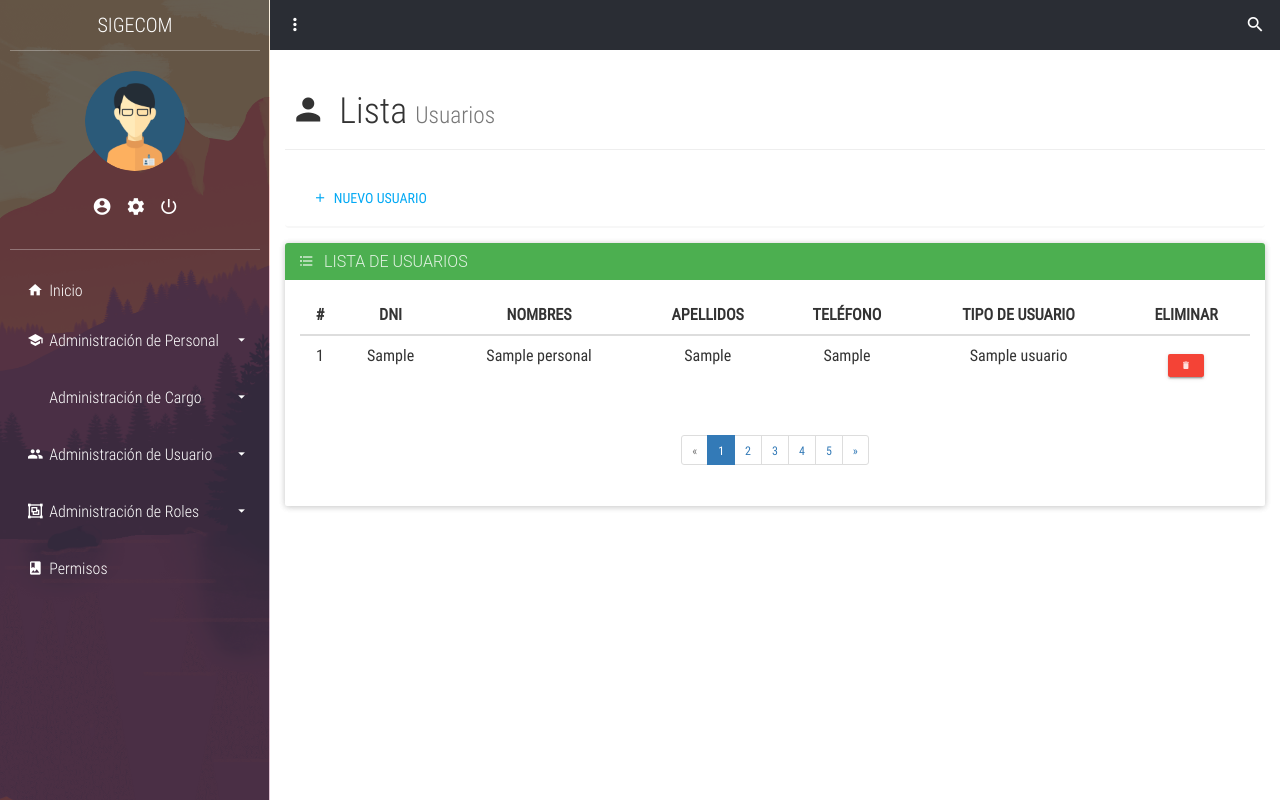
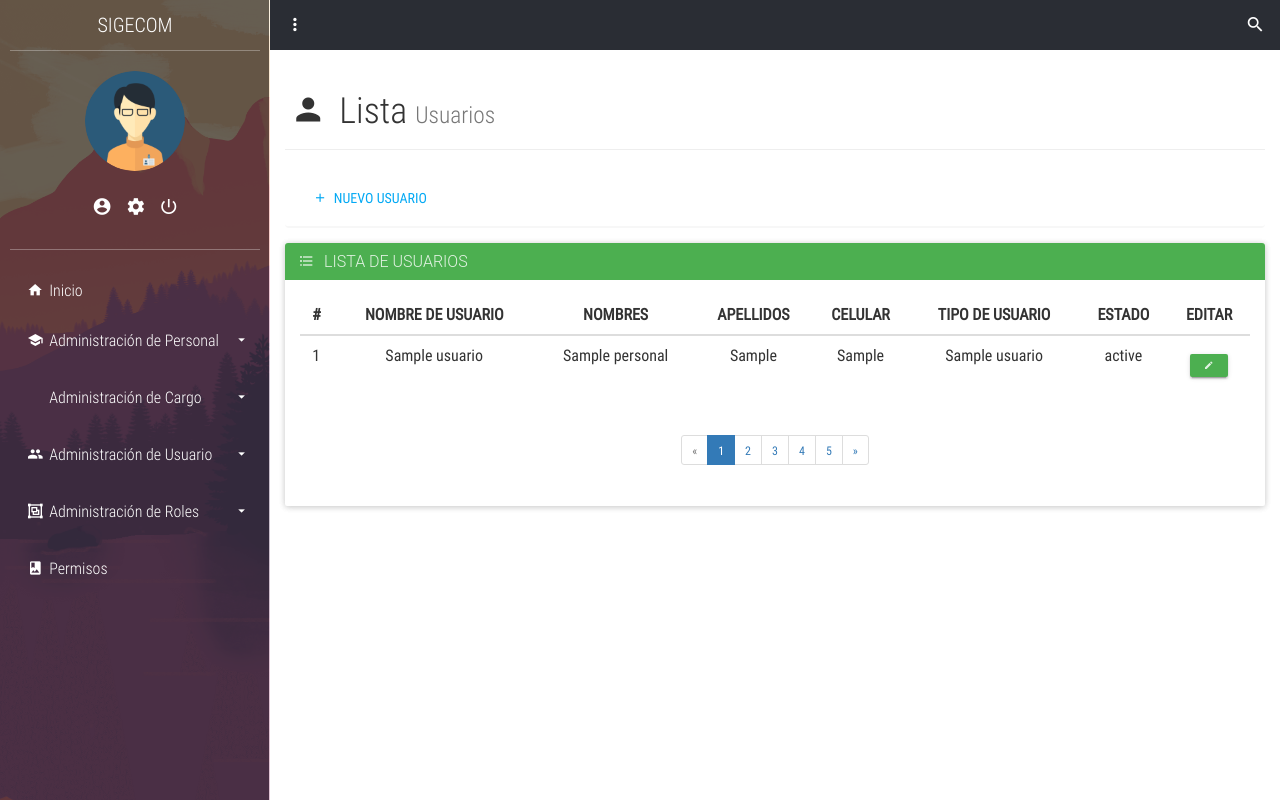
Before and after one commit to fce2023/sigecom, a PHP site: page /SIGECOM/usuario/index.php in a window 1280 px wide. Run offline with PHP 8.4, Linux system fonts and the light colour scheme; the visitor is signed in with stand-in values (Sample User, id 1); tables that the repository leaves empty or names only in its code hold one stand-in row (values such as "Sample post"); data that the repository does not hold is empty.

Commit message:
todo utlima modificacion de la base de datos de usuario y personal

```diff
--- a/app/controllers/usuario/listado_de_usuario.php
+++ b/app/controllers/usuario/listado_de_usuario.php
@@ -2,9 +2,16 @@
 
 $id_usuario = 1; // Replace with the desired usuario ID
 
-$sql = "SELECT Nombre_usuario FROM usuario WHERE ID_usuario = :id_usuario";
+$sql = "SELECT u.ID_usuario, u.id_personal, u.Nombre_usuario, u.Contraseña, u.ID_tipousuario, u.Estado
+        FROM usuario u
+        WHERE u.ID_usuario = :id_usuario";
 $stmt = $pdo->prepare($sql);
 $stmt->execute([':id_usuario' => $id_usuario]);
 $resultado = $stmt->fetch(PDO::FETCH_ASSOC);
 
+$usuario_id = $resultado['ID_usuario'] ?? 0;
+$usuario_id_personal = $resultado['id_personal'] ?? 0;
 $usuario_nombre = $resultado['Nombre_usuario'] ?? 'Usuario no encontrado';
+$usuario_contraseña = $resultado['Contraseña'] ?? '';
+$usuario_id_tipousuario = $resultado['ID_tipousuario'] ?? 0;
+$usuario_estado = $resultado['Estado'] ?? '';
--- a/usuario/index.php
+++ b/usuario/index.php
@@ -51,37 +51,36 @@ include ('../app/controllers/usuario/listado_de_usuario.php');
 							<thead>
 								<tr>
 									<th class="text-center">#</th>
-									<th class="text-center">DNI</th>
+									<th class="text-center">NOMBRE DE USUARIO</th>
 									<th class="text-center">NOMBRES</th>
 									<th class="text-center">APELLIDOS</th>
-									<th class="text-center">TELÉFONO</th>
+									<th class="text-center">CELULAR</th>
 									<th class="text-center">TIPO DE USUARIO</th>
-									<th class="text-center">ELIMINAR</th>
+									<th class="text-center">ESTADO</th>
+									<th class="text-center">EDITAR</th>
 								</tr>
 							</thead>
 							<tbody>
 								<?php
-									$sql = "SELECT usuario.ID_usuario, personal.Dni, personal.Nombre, personal.Apellido, personal.Celular, tipo_usuario.Nombre_tipousuario
+									$sql = "SELECT usuario.ID_usuario, usuario.Nombre_usuario, personal.Nombre, personal.Apellido, personal.Celular, tipo_usuario.Nombre_tipousuario, usuario.Estado
 											FROM usuario
-											JOIN personal ON usuario.ID_usuario = personal.ID_personal
+											JOIN personal ON usuario.id_personal = personal.ID_personal
 											JOIN tipo_usuario ON usuario.ID_tipousuario = tipo_usuario.ID_tipousuario";
 									$resultado = $pdo->query($sql);
 									while ($fila = $resultado->fetch(PDO::FETCH_ASSOC)) {
 								?>
 								<tr>
 									<td><?php echo $fila['ID_usuario']; ?></td>
-									<td><?php echo $fila['Dni']; ?></td>
+									<td><?php echo $fila['Nombre_usuario']; ?></td>
 									<td><?php echo $fila['Nombre']; ?></td>
 									<td><?php echo $fila['Apellido']; ?></td>
 									<td><?php echo $fila['Celular']; ?></td>
 									<td><?php echo $fila['Nombre_tipousuario']; ?></td>
-
+									<td><?php echo $fila['Estado']; ?></td>
 									<td>
-										<form>
-											<button type="submit" class="btn btn-danger btn-raised btn-xs">
-												<i class="zmdi zmdi-delete"></i>
-											</button>
-										</form>
+										<a href="editar.php?ID_usuario=<?php echo $fila['ID_usuario']; ?>" class="btn btn-success btn-raised btn-xs">
+											<i class="zmdi zmdi-edit"></i>
+										</a>
 									</td>
 								</tr>
 								<?php
```
Also changed, not shown: app/controllers/usuario/crear.php (+8 -5 lines).
